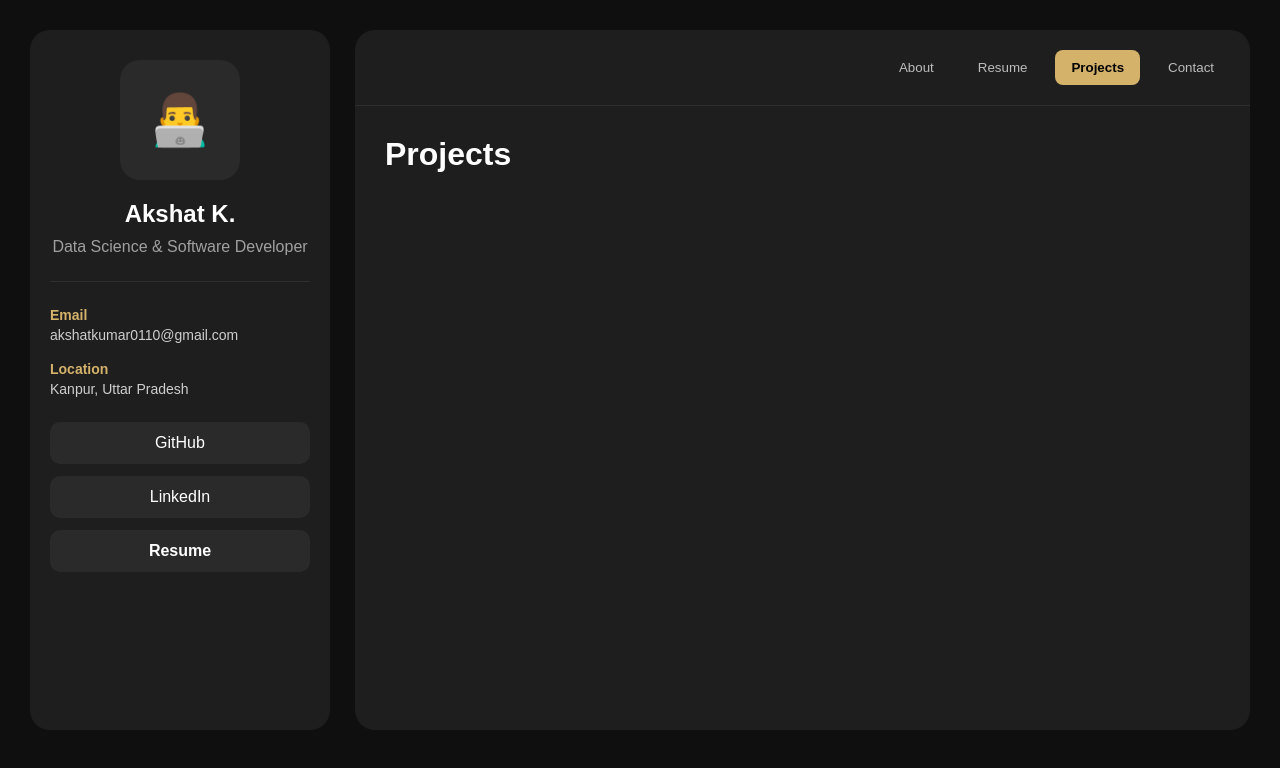
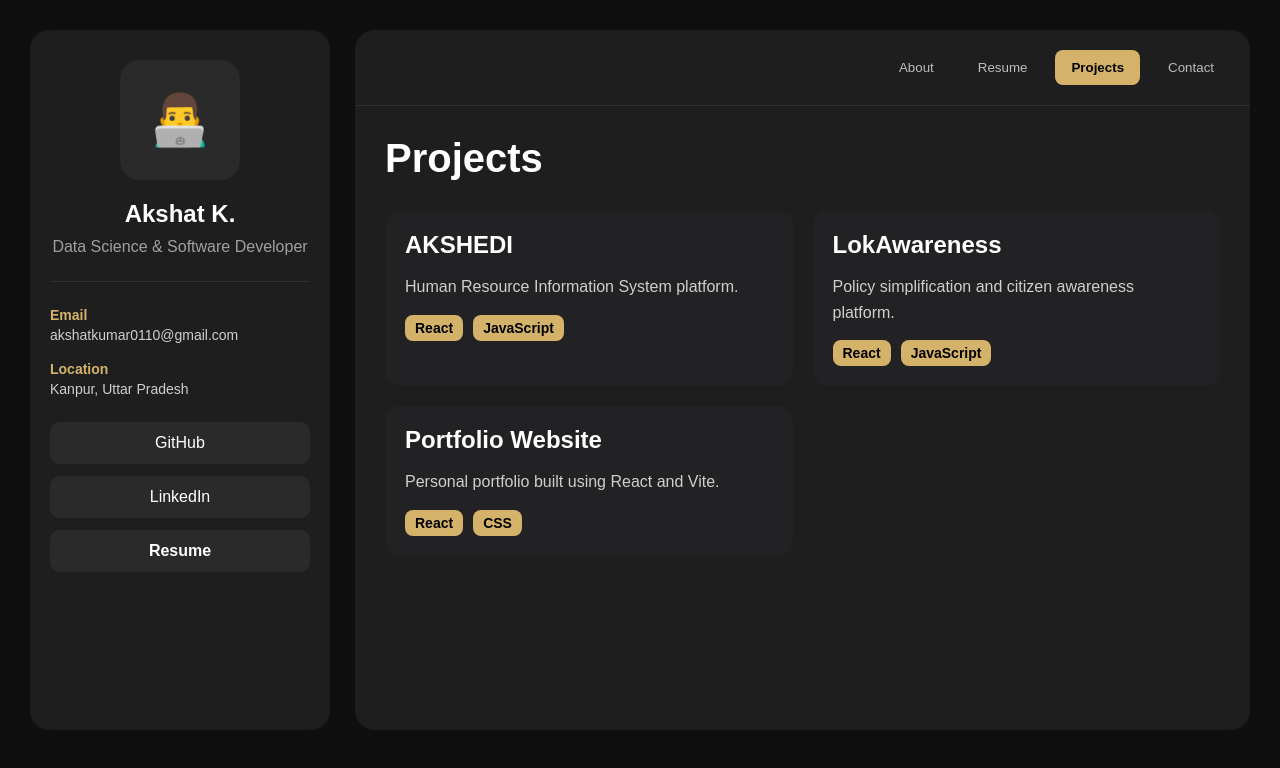
Before and after one commit to AKSHAT-KUMAR-14/akshat-portfolio, a React (Vite) app: page / in a window 1280 px wide. Both pictures are taken after a click on the button "Projects". Shown: the top 768 px of the page. Built offline with nearby package versions, Linux system fonts and the light colour scheme.

Commit message:
Create projects section

```diff
--- a/src/App.jsx
+++ b/src/App.jsx
@@ -3,6 +3,7 @@ import Sidebar from "./components/Sidebar";
 import { useState } from "react";
 import Navbar from "./components/Navbar";
 import About from "./sections/About";
+import Projects from "./sections/Projects";
 
 function App() {
   const [activeTab, setActiveTab] = useState("About");
@@ -38,7 +39,7 @@ function App() {
 
             {activeTab === "Resume" && <h1>Resume</h1>}
 
-            {activeTab === "Projects" && <h1>Projects</h1>}
+            {activeTab === "Projects" && <Projects />}
 
             {activeTab === "Contact" && <h1>Contact</h1>}
           </div>
--- a/src/data/portfolioData.js
+++ b/src/data/portfolioData.js
@@ -17,13 +17,19 @@ export const profile = {
 export const projects = [
   {
     title: "AKSHEDI",
-    description: "HRIS Platform",
+    description: "Human Resource Information System platform.",
     tech: ["React", "JavaScript"],
   },
 
   {
     title: "LokAwareness",
-    description: "Policy Simplification Platform",
+    description: "Policy simplification and citizen awareness platform.",
     tech: ["React", "JavaScript"],
   },
+
+  {
+    title: "Portfolio Website",
+    description: "Personal portfolio built using React and Vite.",
+    tech: ["React", "CSS"],
+  },
 ];
--- a/src/sections/Projects.jsx
+++ b/src/sections/Projects.jsx
@@ -0,0 +1,30 @@
+import { projects } from "../data/portfolioData";
+import "../styles/projects.css";
+
+function Projects() {
+  return (
+    <div>
+      <h1 className="section-title">Projects</h1>
+
+      <div className="projects-grid">
+        {projects.map((project) => (
+          <div className="project-card" key={project.title}>
+            <h2>{project.title}</h2>
+
+            <p>{project.description}</p>
+
+            <div className="tech-stack">
+              {project.tech.map((tech) => (
+                <span key={tech} className="tech-badge">
+                  {tech}
+                </span>
+              ))}
+            </div>
+          </div>
+        ))}
+      </div>
+    </div>
+  );
+}
+
+export default Projects;
--- a/src/styles/projects.css
+++ b/src/styles/projects.css
@@ -0,0 +1,57 @@
+.projects-grid {
+  display: grid;
+
+  grid-template-columns: repeat(auto-fit, minmax(280px, 1fr));
+
+  gap: 20px;
+
+  margin-top: 30px;
+}
+
+.project-card {
+  background: #222224;
+
+  border-radius: 15px;
+
+  padding: 20px;
+
+  transition: 0.3s ease;
+}
+
+.project-card:hover {
+  transform: translateY(-5px);
+}
+
+.project-card h2 {
+  margin-bottom: 15px;
+}
+
+.project-card p {
+  color: #cfcfcf;
+
+  margin-bottom: 15px;
+
+  line-height: 1.6;
+}
+
+.tech-stack {
+  display: flex;
+
+  flex-wrap: wrap;
+
+  gap: 10px;
+}
+
+.tech-badge {
+  background: #d4b26a;
+
+  color: black;
+
+  padding: 5px 10px;
+
+  border-radius: 8px;
+
+  font-size: 14px;
+
+  font-weight: 600;
+}
```
